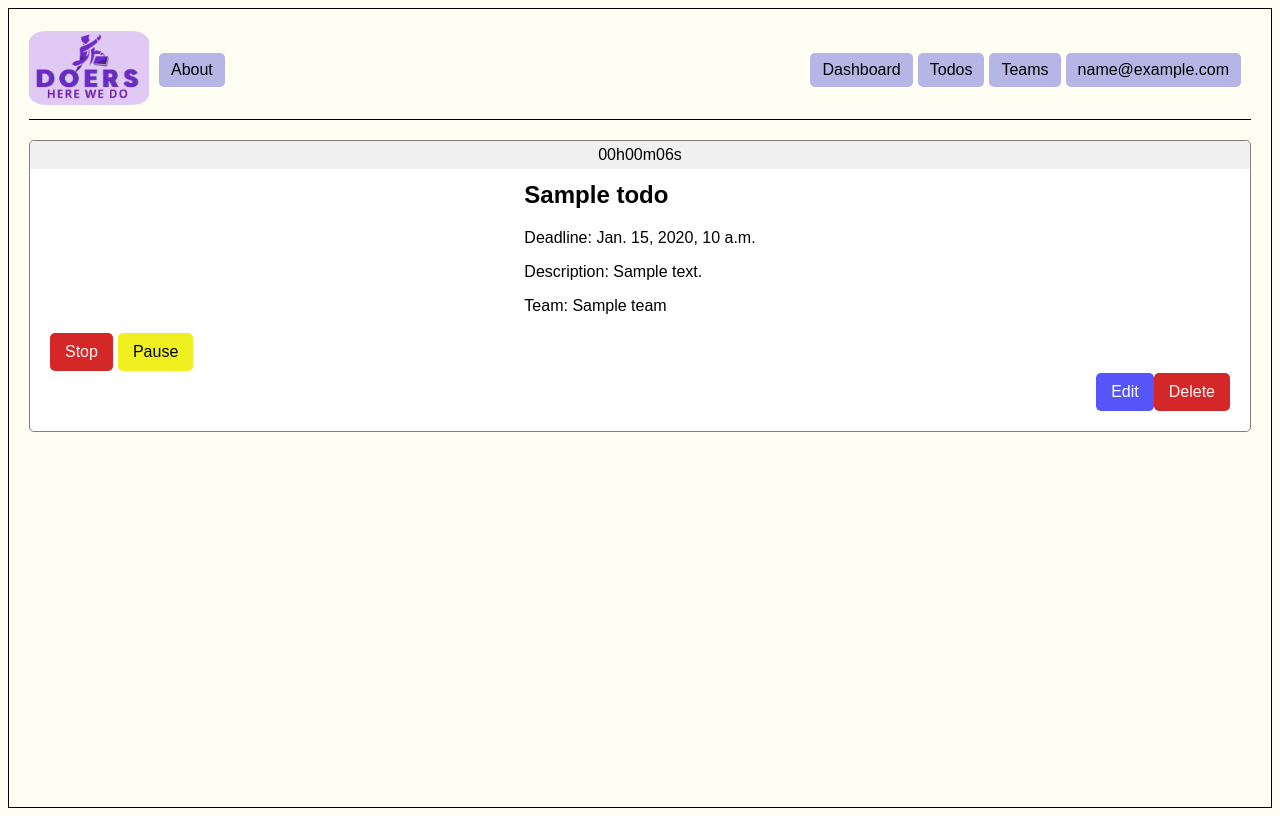
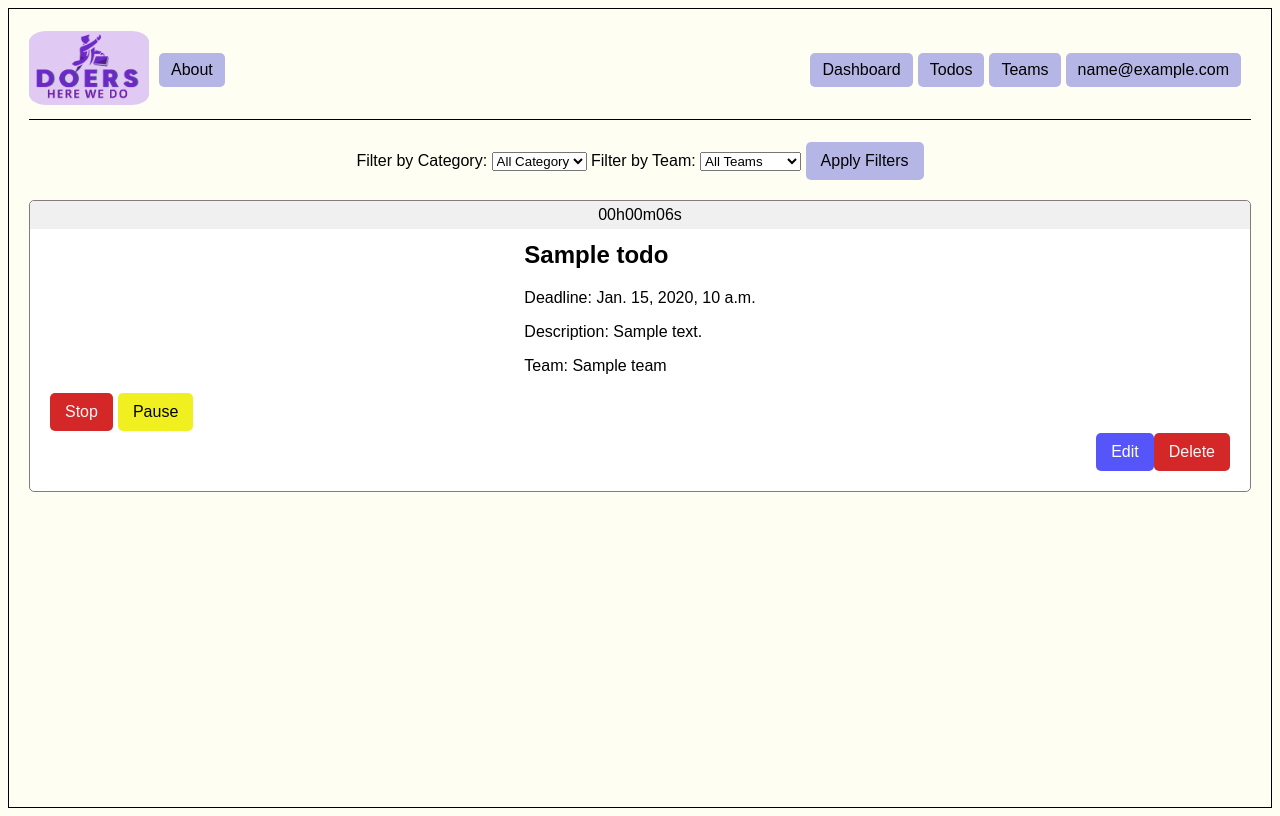
Before and after one commit to yuriihehed/doers-todo-app, a Django app: page /dashboard/ in a window 1280 px wide. Run offline with Django 5.2, Linux system fonts and the light colour scheme; a user stored in the database is signed in; tables that the repository leaves empty hold one stand-in row (values such as "Sample post"); parts of the project's set-up code (start-up, migrations or seed data) failed here and were passed over.

Commit message:
Edit dashboard page to have teams and category drop down.

```diff
--- a/backEnd/myproject/todos/models.py
+++ b/backEnd/myproject/todos/models.py
@@ -36,6 +36,11 @@ class TeamMember(models.Model):
 
 ############################################################################################################
 #######################ToDo Model#######################################################################
+class Category(models.Model):
+    name = models.CharField(max_length=100)
+
+    def __str__(self):
+        return self.name
 class ToDo(models.Model):
     STATE_CHOICES = [
         ('not_started', 'Not Started'),
@@ -56,6 +61,7 @@ class ToDo(models.Model):
     elapsed_time = models.DurationField(default=timedelta())
     last_active_time = models.DateTimeField(null=True, blank=True)
     team = models.ForeignKey(Team, on_delete=models.CASCADE, null=True, blank=True, related_name='todos') # Reference to the Team
+    category = models.ForeignKey(Category, on_delete=models.SET_NULL, null=True, blank=True)
 
     def is_overdue(self):
         return self.deadline and self.deadline < timezone.now()
--- a/backEnd/myproject/todos/templates/dashboardPage/dashboard.html
+++ b/backEnd/myproject/todos/templates/dashboardPage/dashboard.html
@@ -49,7 +49,7 @@
             display: inline-block;
             padding: 10px 15px;
             font-size: 16px;
-            color: white;
+            color: black;
             background-color: rgb(182, 182, 230);
             border: none;
             border-radius: 5px;
@@ -188,6 +188,34 @@
                 <a href="/logout" class="button-link">{{ user.email }}</a> <!-- Display user's email -->
             </div>
         </div>
+        {% if todos %}
+        <div class="filter-section">
+            <form method="GET" action="{% url 'dashboard' %}">
+                <label for="category-filter">Filter by Category:</label>
+                <select name="category" id="category-filter">
+                    <option value="">All Category</option>
+                    <option value="not_started" {% if request.GET.category == "not_started" %}selected{% endif %}>Not Started</option>
+                    <option value="stopped" {% if request.GET.category == "stopped" %}selected{% endif %}>Stopped</option>
+                    <option value="in_progress" {% if request.GET.category == "in_progress" %}selected{% endif %}>In Progress</option>
+                    <option value="completed" {% if request.GET.category == "completed" %}selected{% endif %}>Completed</option>
+                    <option value="active" {% if request.GET.category == "active" %}selected{% endif %}>Active</option>
+                    <option value="paused" {% if request.GET.category == "paused" %}selected{% endif %}>Paused</option>
+                </select>
+
+                <label for="team-filter">Filter by Team:</label>
+                <select name="team" id="team-filter">
+                    <option value="">All Teams</option>
+                    {% for team in teams %}
+                        <option value="{{ team.id }}" {% if request.GET.team == team.id|stringformat:"s" %}selected{% endif %}>
+                            {{ team.name }}
+                        </option>
+                    {% endfor %}
+                </select>
+
+                <button type="submit" class="button-link">Apply Filters</button>
+            </form>
+        </div>
+        {% endif %}
         {% for todo in todos %}
     <div class="todo-item">
         <div class="timer-ribbon" id="timer-{{ todo.id }}" data-state="{{ todo.state }}">
--- a/backEnd/myproject/todos/views.py
+++ b/backEnd/myproject/todos/views.py
@@ -12,6 +12,7 @@ from django.core.exceptions import ValidationError
 from django.contrib.auth.decorators import login_required
 from django.http import JsonResponse, HttpResponseBadRequest
 from django.utils import timezone
+from .models import ToDo, Category, Team
 
 
 
@@ -44,15 +45,29 @@ def dashboard_empty(request):
 # Dashboard with Todos
 @login_required
 def dashboard(request):
-     if not request.user.is_authenticated:
-         return redirect('login')  # Replace 'login' with the correct login URL
-
-     todos = ToDo.objects.filter(user=request.user).select_related('team').order_by('deadline')
-     if not todos.exists():
-         return redirect('dashboard_empty')
-     return render(request, 'dashboardPage/dashboard.html', {'todos': todos})
+    if not request.user.is_authenticated:
+        return redirect('login')
 
 
+    state_filter = request.GET.get('category', '')  # Use 'category' GET param for state filtering
+    team_id = request.GET.get('team', '')
+
+    todos = ToDo.objects.filter(user=request.user).select_related('team').order_by('deadline')
+
+    if state_filter:
+        todos = todos.filter(state=state_filter)  # ✅ Filter by state
+
+    if team_id:
+        todos = todos.filter(team_id=team_id)
+
+    teams = Team.objects.all()  # Fetch all teams for the dropdown
+    if not todos.exists():
+         return redirect('dashboard_empty')
+
+    return render(request, 'dashboardPage/dashboard.html', {
+        'todos': todos,
+        'teams': teams  # No need to pass 'categories' since we use 'state'
+    })
 
 #########################################################################################################################################################################
 ############ Account Views ##############################################################################################################################################
@@ -189,7 +204,7 @@ def user_todos(request):
    # Render the 'dashboard.html' template, passing the user's ToDos as context
 
 
-login_required
+@login_required
 def get_timer(request, todo_id):
    todo = get_object_or_404(ToDo, id=todo_id, user=request.user)
    elapsed = todo.elapsed_time
```
Also changed, not shown: backEnd/myproject/todos/migrations/0002_category_todo_category.py (added).
